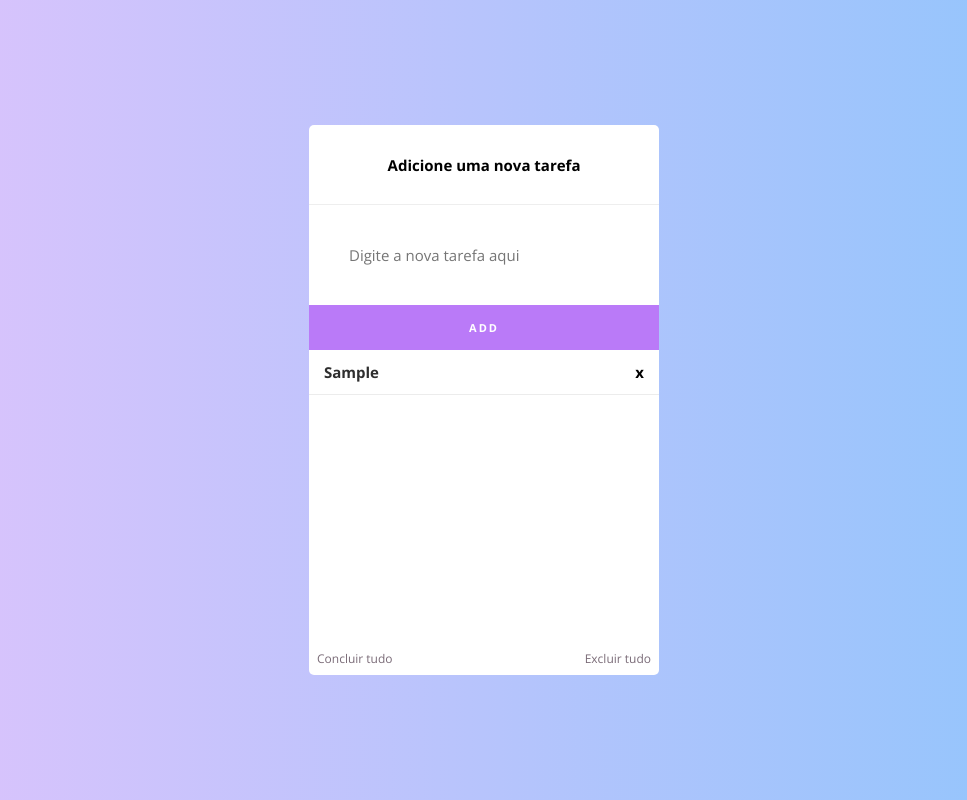
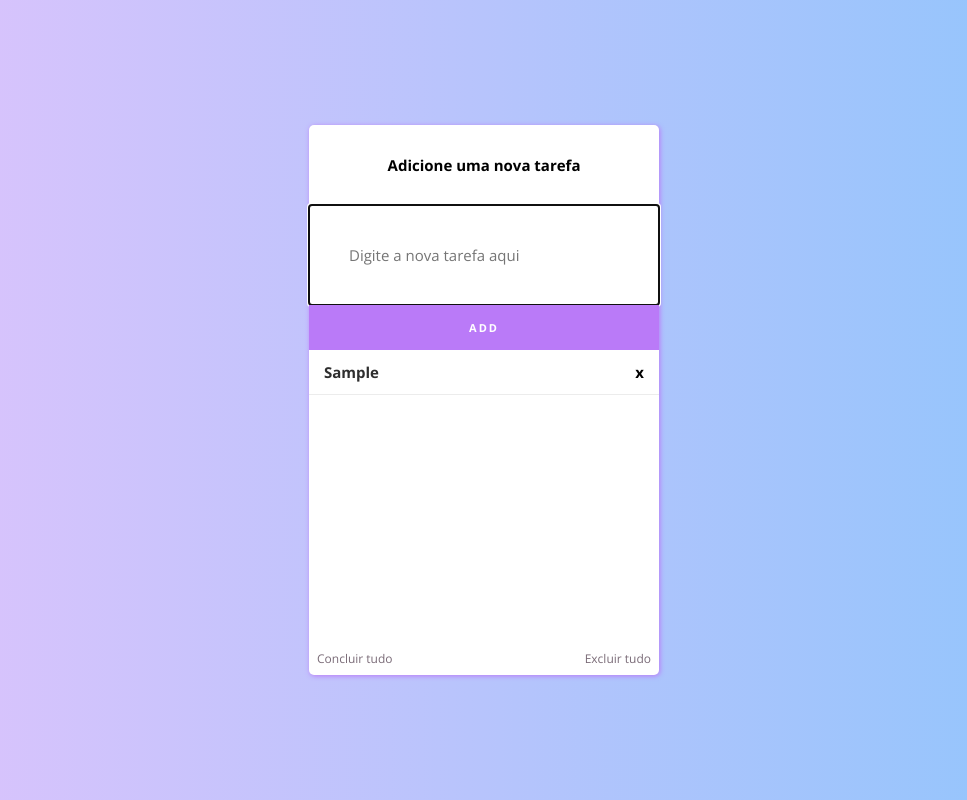
Before and after one commit to saramartinss/projeto-2-to-do-list, a plain HTML site: page index.html in a window 1280 px wide. Both pictures are taken after typing "Sample" into the empty fields and a click on the button "ADD". Shown: the whole page, without its empty margins (156-1123 px from the left). Drawn offline with nearby package versions, Linux system fonts and the light colour scheme.

Commit message:
adição de box shadow e focus no input

```diff
--- a/css/style.css
+++ b/css/style.css
@@ -23,6 +23,7 @@ body {
     height: 550px;
     position: relative;
     border-radius: 5px;
+    box-shadow: 1px 1px 5px #ba7af8;
 }
 
 .header {
--- a/script/script.js
+++ b/script/script.js
@@ -58,7 +58,6 @@ addButton.addEventListener("click", function(e){
         }
     })
 
-
     deleteButton.addEventListener("click", function(e){
         e.preventDefault()
 
@@ -66,5 +65,6 @@ addButton.addEventListener("click", function(e){
         hidden.style.display = 'none'
     })
 
+    input.focus()
     input.value = ""
 })
```
